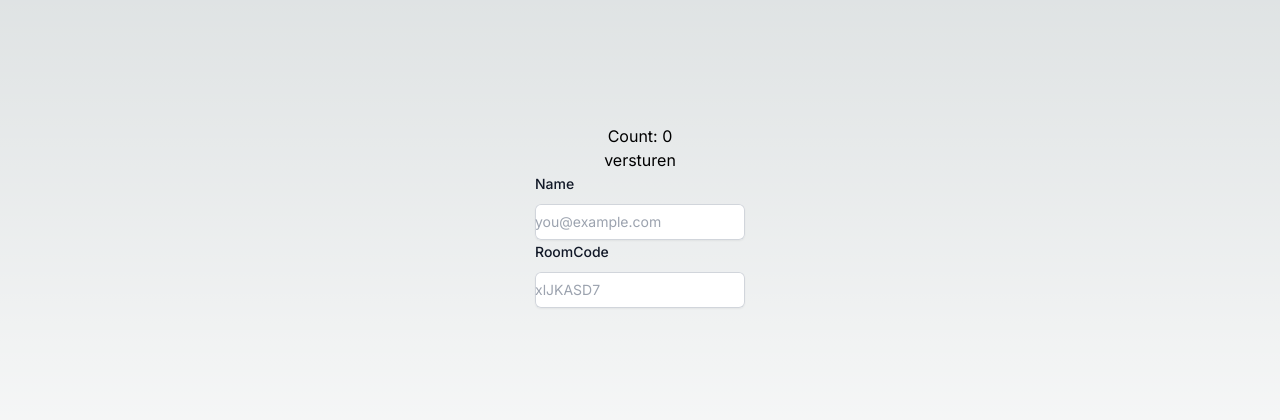
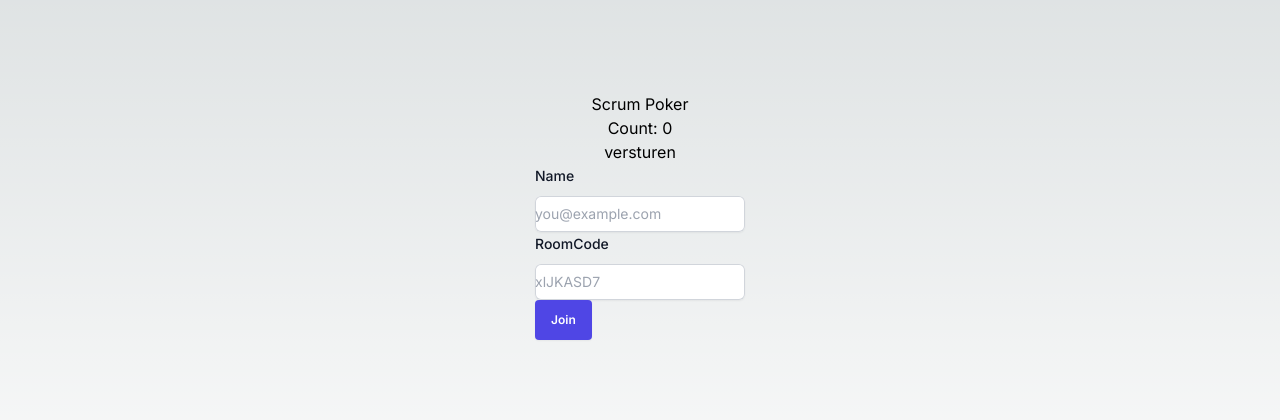
Before and after one commit to zonneplan/scrum, a Next.js app: page / in a window 1280 px wide. Shown: the part 184-604 px from the top of the page. Built offline with nearby package versions, Linux system fonts and the light colour scheme; no server answers.

Commit message:
added button
button

```diff
--- a/app/page.tsx
+++ b/app/page.tsx
@@ -14,7 +14,7 @@ export const dynamic = 'force-dynamic'
 
 export default function Home() {
 
-  const handleFormSubmit = async (event:FormEvent) => {
+  const handleFormSubmit = async (event: FormEvent) => {
     event.preventDefault()
     const formData = new FormData(event.target as HTMLFormElement)
     const data = Object.fromEntries(formData.entries())
@@ -27,7 +27,12 @@ export default function Home() {
     })
   }
   return (
-    <main className="relative flex min-h-screen flex-col items-center justify-center">
+    <>
+
+      <main
+
+        className="relative flex min-h-screen flex-col items-center justify-center">
+        <h1>Scrum Poker </h1>
         <Counter />
         <form onSubmit={handleFormSubmit}>
           <button>versturen</button>
@@ -57,10 +62,13 @@ export default function Home() {
                   placeholder="xlJKASD7"
                 />
               </div>
+              <button type="button"
+        className="rounded bg-indigo-600 px-4 py-3 text-xs font-semibold text-white shadow-sm hover:bg-indigo-500 focus-visible:outline focus-visible:outline-2 focus-visible:outline-offset-2 focus-visible:outline-indigo-600"
+      >Join</button>
             </div>
           </div>
         </div>
-    </main>
+      </main></>
 
   )
 }
--- a/package.json
+++ b/package.json
@@ -9,6 +9,7 @@
     "lint": "next lint"
   },
   "dependencies": {
+    "@tailwindcss/forms": "^0.5.7",
     "@vercel/blob": "^0.15.1",
     "@vercel/postgres": "^0.5.1",
     "@vercel/postgres-kysely": "^0.6.0",
--- a/tailwind.config.ts
+++ b/tailwind.config.ts
@@ -25,7 +25,7 @@ const config: Config = {
       },
     },
   },
-  plugins: [],
+  plugins: [ require('@tailwindcss/forms')],
 };
 
 export default config;
```
Also changed, not shown: 1 other file (tests, documents, lock files or other folders). Lines whose indentation alone changed are shown as unchanged.
